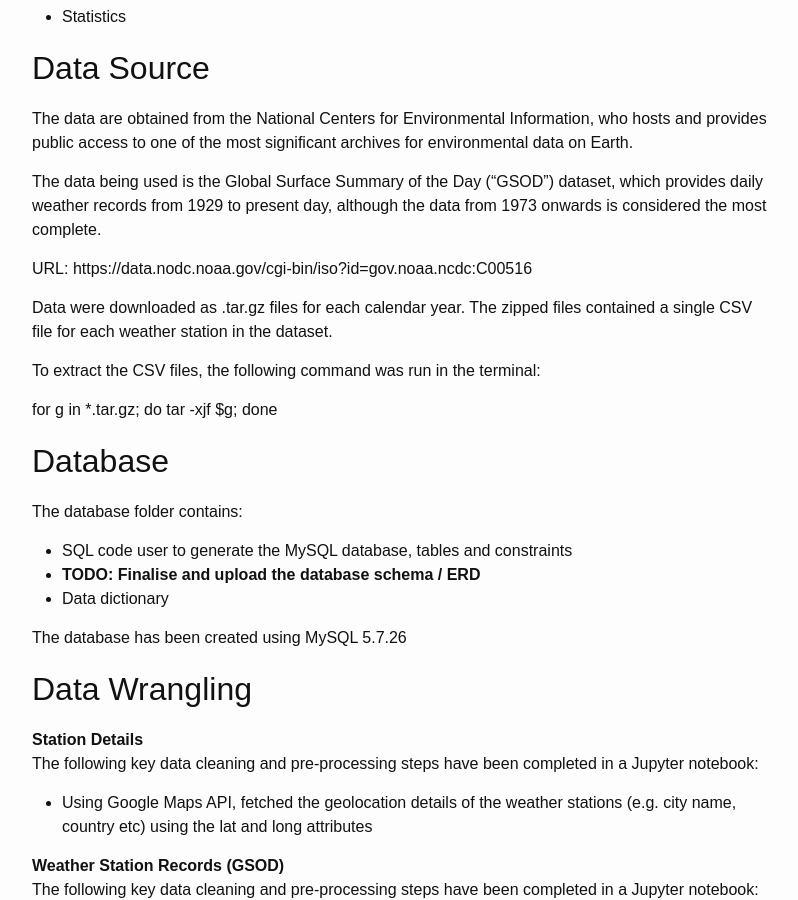
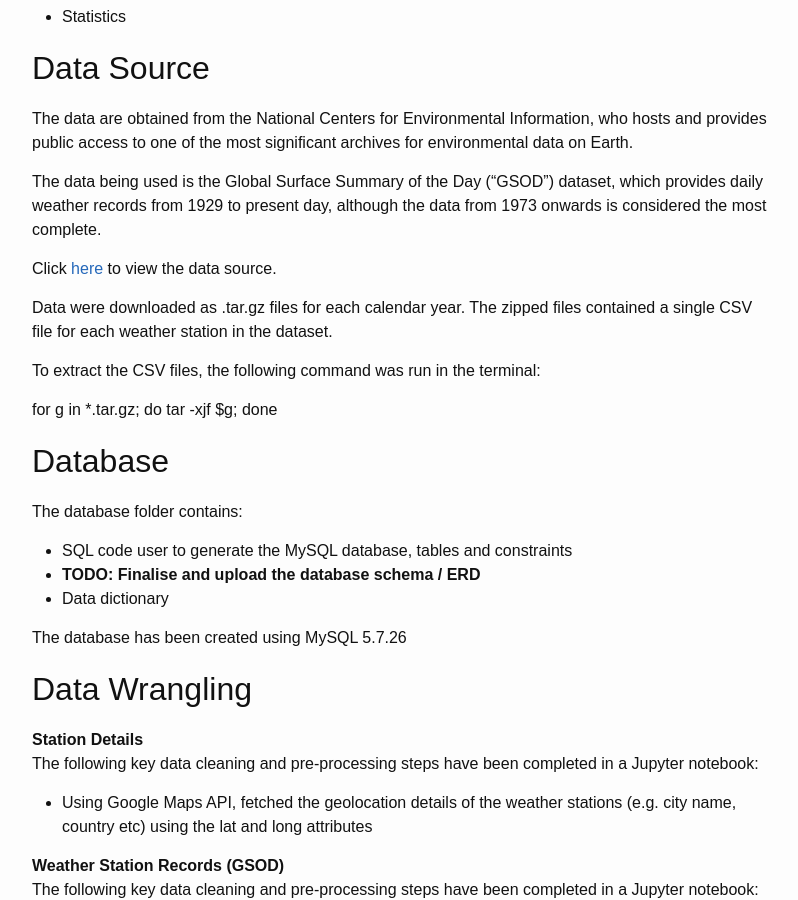
Before and after one commit to toddy86/dequincey.blog, a Jekyll site: the page built from _posts/2019-06-01-global-warming.md, in a window 1280 px wide and 900 px high, scrolled down 1059 px. Shown: the whole window, without its empty margins (238-1036 px from the left). Built offline with Jekyll 4.4.1, drawn with Linux system fonts in a browser that asks for light colours.

```diff
--- a/_posts/2019-06-01-global-warming.md
+++ b/_posts/2019-06-01-global-warming.md
@@ -39,7 +39,7 @@
 
 The data being used is the Global Surface Summary of the Day ("GSOD") dataset, which provides daily weather records from 1929 to present day, although the data from 1973 onwards is considered the most complete.
 
-URL: https://data.nodc.noaa.gov/cgi-bin/iso?id=gov.noaa.ncdc:C00516
+Click <a href="https://data.nodc.noaa.gov/cgi-bin/iso?id=gov.noaa.ncdc:C00516 ">here</a> to view the data source.
 
 Data were downloaded as .tar.gz files for each calendar year. The zipped files contained a single CSV file for each weather station in the dataset.
 
```
